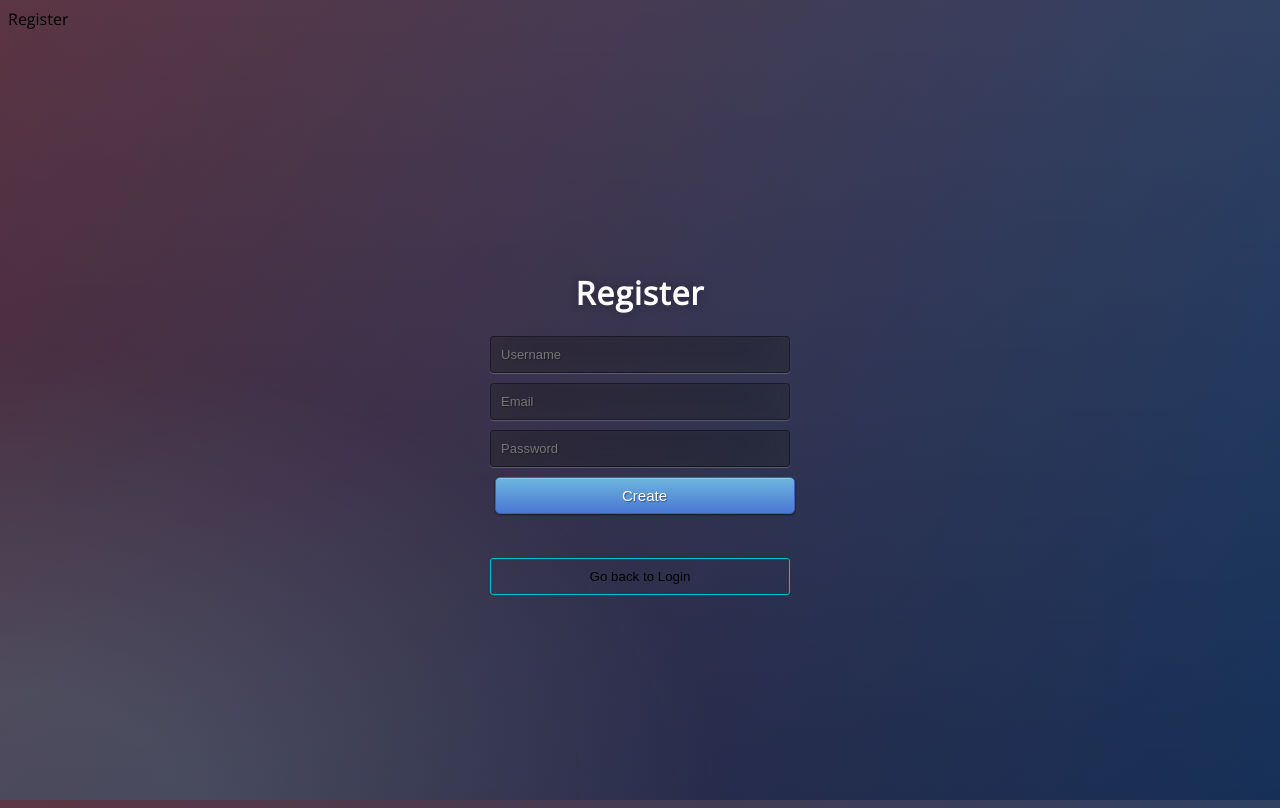
After one commit to jbanban/studyante-3rdYear-python, a Flask app: page /register in a window 1280 px wide. The commit adds this page. Run offline with Flask 3, Linux system fonts and the light colour scheme; some libraries are stand-ins or nearby versions.

Commit message:
update 07:33pm

```diff
--- a/app.py
+++ b/app.py
@@ -1,8 +1,9 @@
-from flask import Flask, render_template, request, redirect, url_for, flash
+from flask import Flask, render_template, request, redirect, url_for, flash, session
 from flask_sqlalchemy import SQLAlchemy
 from sqlalchemy.orm import DeclarativeBase, Mapped, mapped_column, relationship
 from sqlalchemy import String, Integer, ForeignKey
 from flask_bootstrap import Bootstrap5
+from werkzeug.security import generate_password_hash, check_password_hash
 
 
 app = Flask(__name__)
@@ -18,36 +19,107 @@ db = SQLAlchemy(model_class=Base)
 db.init_app(app)
 
 class Post(db.Model):
-    id :Mapped[int] = mapped_column(primary_key=True, unique=True)
-    title :Mapped[str]
-    content :Mapped[str]
-    comments :Mapped[list['Comment']]  = relationship("Comment", back_populates="post", cascade="all, delete-orphan")
+    id: Mapped[int] = mapped_column(primary_key=True, unique=True)
+    title: Mapped[str] = mapped_column(String, nullable=False)
+    content: Mapped[str] = mapped_column(String, nullable=False)
+    user_id: Mapped[int] = mapped_column(ForeignKey('user.id'), nullable=False)
+
+    user = relationship("User", back_populates="posts")
+    comments: Mapped[list['Comment']] = relationship("Comment", back_populates="post", cascade="all, delete-orphan")
+
 
 class Comment(db.Model):
     id : Mapped[int] = mapped_column(primary_key=True, unique=True)
     content : Mapped[str]
+    user_id :Mapped[int] = mapped_column(ForeignKey('user.id'))
     post_id : Mapped[int] = mapped_column(ForeignKey('post.id'))
     post = relationship("Post", back_populates="comments")
+
+class User(db.Model):
+    id : Mapped[int] = mapped_column(primary_key=True, unique=True)
+    username : Mapped[str]
+    email : Mapped[str]
+    password : Mapped[str]
+
+    posts = relationship("Post", back_populates="user", cascade="all, delete-orphan")
 
 
 @app.route('/')
 def home():
+    if 'user_id' not in session:
+        return redirect(url_for('login'))
+
     posts = Post.query.all()
     return render_template('home.html', posts=posts)
 
-@app.route("/")
-def createPost():
+@app.route('/register', methods=['GET', 'POST'])
+def register():
+    if request.method == 'POST':
+        username = request.form.get('username')
+        email = request.form.get('email')
+        password = request.form.get('password')
+
+        existing_user = User.query.filter_by(username=username).first()
+        if existing_user:
+            flash("Username already exists!", "danger")
+            return redirect(url_for('register'))
+
+        hashed_password = generate_password_hash(password)
+        new_user = User(username=username, email=email, password=hashed_password)
+
+        db.session.add(new_user)
+        db.session.commit()
+
+        flash("Registration successful! Please log in.", "success")
+        return redirect(url_for('login'))
+
+    return render_template('register.html')
+
+@app.route('/login', methods=['GET', 'POST'])
+def login():
+    if request.method == 'POST':
+        username = request.form.get('username')
+        password = request.form.get('password')
+
+        user = User.query.filter_by(username=username).first()
+        if user and check_password_hash(user.password, password):
+            session['user_id'] = user.id
+            flash("Login successful!", "success")
+            return redirect(url_for('home'))
+
+        flash("Invalid username or password.", "danger")
+        return redirect(url_for('login'))
+
+    return render_template('login.html')
+
+
+@app.route("/createpost", methods=['GET', 'POST'])
+def createpost():
+    if request.method == 'POST':
+        title = request.form.get('title')
+        content = request.form.get('content')
+
+        if 'user_id' not in session:
+            flash("You must be logged in to create a post.", "warning")
+            return redirect(url_for('login'))
+
+        new_post = Post(title=title, content=content, user_id=session['user_id'])
+        db.session.add(new_post)
+        db.session.commit()
+
+        flash("Post created successfully!", "success")
+        return redirect(url_for('home'))
+
+    return render_template('createpost.html')
+
+@app.route("/viewpost/<int:Post_id>")
+def viewpost(Post_id):
+    post = Post.query.get_or_404(Post_id)
+    return render_template('viewpost.html', post=post)
+
+@app.route("/about")
+def about():
     pass
-
-@app.route('/<int:Post_id>/', methods=('GET', 'Post'))
-def post(Post_id):
-    Post = Post.query(Post_id)
-    if request.method == 'Post':
-        comment = Comment(content=request.form['content'], Post=Post)
-        db.session.add(comment)
-        db.session.commit()
-        return redirect(url_for('viewPost', Post_id=Post.id))
-    return render_template('viewPost.html', Post=Post)
 
 @app.route('/comments/')
 def comments():
@@ -63,7 +135,11 @@ def delete_comment(comment_id):
     flash (f'Successfully Deleted')
     return redirect(url_for('post', post_id=post_id))
 
-
+@app.route('/logout')
+def logout():
+    session.pop('user_id', None)
+    flash("You have been logged out.", "info")
+    return redirect(url_for('login'))
 
 
 
--- /dev/null
+++ b/static/loginStyle.css
@@ -0,0 +1,160 @@
+@import url(https://fonts.googleapis.com/css?family=Open+Sans);
+.btn { display: inline-block;
+    display: inline;
+    zoom: 1;
+    padding: 4px 10px 4px;
+    margin-bottom: 0;
+    font-size: 13px;
+    line-height: 18px;
+    color: #333333;
+    text-align: center;
+    text-shadow: 0 1px 1px rgba(255, 255, 255, 0.75);
+    vertical-align: middle;
+    background-color: #f5f5f5;
+    background-image: -moz-linear-gradient(top, #ffffff, #e6e6e6);
+    background-image: -ms-linear-gradient(top, #ffffff, #e6e6e6);
+    background-image: -webkit-gradient(linear, 0 0, 0 100%, from(#ffffff), to(#e6e6e6));
+    background-image: -webkit-linear-gradient(top, #ffffff, #e6e6e6);
+    background-image: -o-linear-gradient(top, #ffffff, #e6e6e6);
+    background-image: linear-gradient(top, #ffffff, #e6e6e6);
+    background-repeat: repeat-x;
+    filter: progid:dximagetransform.microsoft.gradient(startColorstr=#ffffff, endColorstr=#e6e6e6, GradientType=0);
+    border-color: #e6e6e6 #e6e6e6 #e6e6e6;
+    border-color: rgba(0, 0, 0, 0.1) rgba(0, 0, 0, 0.1) rgba(0, 0, 0, 0.25);
+    border: 1px solid #e6e6e6;
+    -webkit-border-radius: 4px;
+    -moz-border-radius: 4px;
+    border-radius: 4px;
+    -webkit-box-shadow: inset 0 1px 0 rgba(255, 255, 255, 0.2), 0 1px 2px rgba(0, 0, 0, 0.05);
+    -moz-box-shadow: inset 0 1px 0 rgba(255, 255, 255, 0.2), 0 1px 2px rgba(0, 0, 0, 0.05);
+    box-shadow: inset 0 1px 0 rgba(255, 255, 255, 0.2), 0 1px 2px rgba(0, 0, 0, 0.05);
+    cursor: pointer;
+    margin-left: .3em;
+}
+.btn:hover, .btn:active, .btn.active, .btn.disabled, .btn[disabled] { background-color: #e6e6e6; }
+.btn-large { padding: 9px 14px; font-size: 15px; line-height: normal; -webkit-border-radius: 5px; -moz-border-radius: 5px; border-radius: 5px; }
+.btn:hover { color: #333333; text-decoration: none; background-color: #e6e6e6; background-position: 0 -15px; -webkit-transition: background-position 0.1s linear; -moz-transition: background-position 0.1s linear; -ms-transition: background-position 0.1s linear; -o-transition: background-position 0.1s linear; transition: background-position 0.1s linear; }
+.btn-primary, .btn-primary:hover { text-shadow: 0 -1px 0 rgba(0, 0, 0, 0.25); color: #ffffff; }
+.btn-primary.active { color: rgba(255, 255, 255, 0.75); }
+.btn-primary { background-color: #4a77d4; background-image: -moz-linear-gradient(top, #6eb6de, #4a77d4); background-image: -ms-linear-gradient(top, #6eb6de, #4a77d4); background-image: -webkit-gradient(linear, 0 0, 0 100%, from(#6eb6de), to(#4a77d4)); background-image: -webkit-linear-gradient(top, #6eb6de, #4a77d4); background-image: -o-linear-gradient(top, #6eb6de, #4a77d4); background-image: linear-gradient(top, #6eb6de, #4a77d4); background-repeat: repeat-x; filter: progid:dximagetransform.microsoft.gradient(startColorstr=#6eb6de, endColorstr=#4a77d4, GradientType=0);  border: 1px solid #3762bc; text-shadow: 1px 1px 1px rgba(0,0,0,0.4); box-shadow: inset 0 1px 0 rgba(255, 255, 255, 0.2), 0 1px 2px rgba(0, 0, 0, 0.5); }
+.btn-primary:hover, .btn-primary:active, .btn-primary.active, .btn-primary.disabled, .btn-primary[disabled] { filter: none; background-color: #4a77d4; }
+.btn-block { width: 100%; display:block; }
+
+* { -webkit-box-sizing:border-box; -moz-box-sizing:border-box; -ms-box-sizing:border-box; -o-box-sizing:border-box; box-sizing:border-box; }
+
+html { width: 100%; height:100%; overflow:hidden; }
+
+body {
+	width: 100%;
+	height:100%;
+	font-family: 'Open Sans', sans-serif;
+	background: #092756;
+	background: -moz-radial-gradient(0% 100%, ellipse cover, rgba(104,128,138,.4) 10%,rgba(138,114,76,0) 40%),-moz-linear-gradient(top,  rgba(57,173,219,.25) 0%, rgba(42,60,87,.4) 100%), -moz-linear-gradient(-45deg,  #670d10 0%, #092756 100%);
+	background: -webkit-radial-gradient(0% 100%, ellipse cover, rgba(104,128,138,.4) 10%,rgba(138,114,76,0) 40%), -webkit-linear-gradient(top,  rgba(57,173,219,.25) 0%,rgba(42,60,87,.4) 100%), -webkit-linear-gradient(-45deg,  #670d10 0%,#092756 100%);
+	background: -o-radial-gradient(0% 100%, ellipse cover, rgba(104,128,138,.4) 10%,rgba(138,114,76,0) 40%), -o-linear-gradient(top,  rgba(57,173,219,.25) 0%,rgba(42,60,87,.4) 100%), -o-linear-gradient(-45deg,  #670d10 0%,#092756 100%);
+	background: -ms-radial-gradient(0% 100%, ellipse cover, rgba(104,128,138,.4) 10%,rgba(138,114,76,0) 40%), -ms-linear-gradient(top,  rgba(57,173,219,.25) 0%,rgba(42,60,87,.4) 100%), -ms-linear-gradient(-45deg,  #670d10 0%,#092756 100%);
+	background: -webkit-radial-gradient(0% 100%, ellipse cover, rgba(104,128,138,.4) 10%,rgba(138,114,76,0) 40%), linear-gradient(to bottom,  rgba(57,173,219,.25) 0%,rgba(42,60,87,.4) 100%), linear-gradient(135deg,  #670d10 0%,#092756 100%);
+	filter: progid:DXImageTransform.Microsoft.gradient( startColorstr='#3E1D6D', endColorstr='#092756',GradientType=1 );
+}
+.login {
+	position: absolute;
+	top: 50%;
+	left: 50%;
+	margin: -150px 0 0 -150px;
+	width:300px;
+	height:300px;
+}
+.profile{
+    position: absolute;
+    top: 20%;
+    left: 35%;
+}
+.login h1 { color: #fff; text-shadow: 0 0 10px rgba(0,0,0,0.3); letter-spacing:1px; text-align:center; }
+
+input {
+	width: 100%;
+	margin-bottom: 10px;
+	background: rgba(0,0,0,0.3);
+	border: none;
+	outline: none;
+	padding: 10px;
+	font-size: 13px;
+	color: #fff;
+	text-shadow: 1px 1px 1px rgba(0,0,0,0.3);
+	border: 1px solid rgba(0,0,0,0.3);
+	border-radius: 4px;
+	box-shadow: inset 0 -5px 45px rgba(100,100,100,0.2), 0 1px 1px rgba(255,255,255,0.2);
+	-webkit-transition: box-shadow .5s ease;
+	-moz-transition: box-shadow .5s ease;
+	-o-transition: box-shadow .5s ease;
+	-ms-transition: box-shadow .5s ease;
+	transition: box-shadow .5s ease;
+}
+input:focus { box-shadow: inset 0 -5px 45px rgba(100,100,100,0.4), 0 1px 1px rgba(255,255,255,0.2); }
+
+img{
+    size: 20px;
+}
+
+h3 {
+	margin: 10px 0;
+}
+
+h6 {
+	margin: 5px 0;
+	text-transform: uppercase;
+}
+
+p {
+	font-size: 14px;
+	line-height: 21px;
+}
+
+.card-container {
+	background-color: #231E39;
+	border-radius: 5px;
+	box-shadow: 0px 10px 20px -10px rgba(0,0,0,0.75);
+	color: #B3B8CD;
+	padding-top: 30px;
+	position: relative;
+	width: 350px;
+	max-width: 100%;
+	text-align: center;
+}
+
+.card-container .pro {
+	color: #231E39;
+	background-color: #FEBB0B;
+	border-radius: 3px;
+	font-size: 14px;
+	font-weight: bold;
+	padding: 3px 7px;
+	position: absolute;
+	top: 30px;
+	left: 30px;
+}
+
+.card-container .round {
+	border: 1px solid #03BFCB;
+	border-radius: 50%;
+	padding: 7px;
+}
+
+button.primary {
+	background-color: #03BFCB;
+	border: 1px solid #03BFCB;
+	border-radius: 3px;
+	color: #231E39;
+	font-family: Montserrat, sans-serif;
+	font-weight: 500;
+	padding: 10px 25px;
+}
+
+button.primary.ghost {
+	background-color: transparent;
+	color: #4a77d4;
+}
+a:link{
+    color: black;
+    text-decoration: none;
+}
--- /dev/null
+++ b/templates/register.html
@@ -0,0 +1,20 @@
+{% block title %} Register {% endblock title %}
+{% block stylesheet %}
+<link rel="stylesheet" href="{{ url_for('static',filename='loginStyle.css') }}">
+{% endblock stylesheet %}
+
+{% block content %}
+<div class="login text-center">
+    <h1>Register</h1>
+    <form method="post">
+    	<input type="text" name="username" placeholder="Username" required="required" />
+    	<input type="email" name="email" placeholder="Email" required="required" />
+        <input type="password" name="password" placeholder="Password" required="required" />
+        <button type="submit" class="btn btn-primary btn-block btn-large">Create</button>
+        <br>
+        <br>
+        <button class="primary ghost btn-block">
+            <a href="{{ url_for('login') }}">Go back to Login</a>
+        </button>
+</div>
+{% endblock %}
```
Also changed, not shown: static/styles.css (+12 -1 lines), templates/base/layout.html (+6 -67 lines), templates/base/navbar-header.html (added, +38 -0 lines), templates/createpost.html (+36 -0 lines), templates/home.html (+26 -19 lines), templates/login.html (added, +19 -0 lines), templates/viewpost.html (+30 -22 lines), instance/labexam.db, static/images/jblog-logo-light.png (added).
